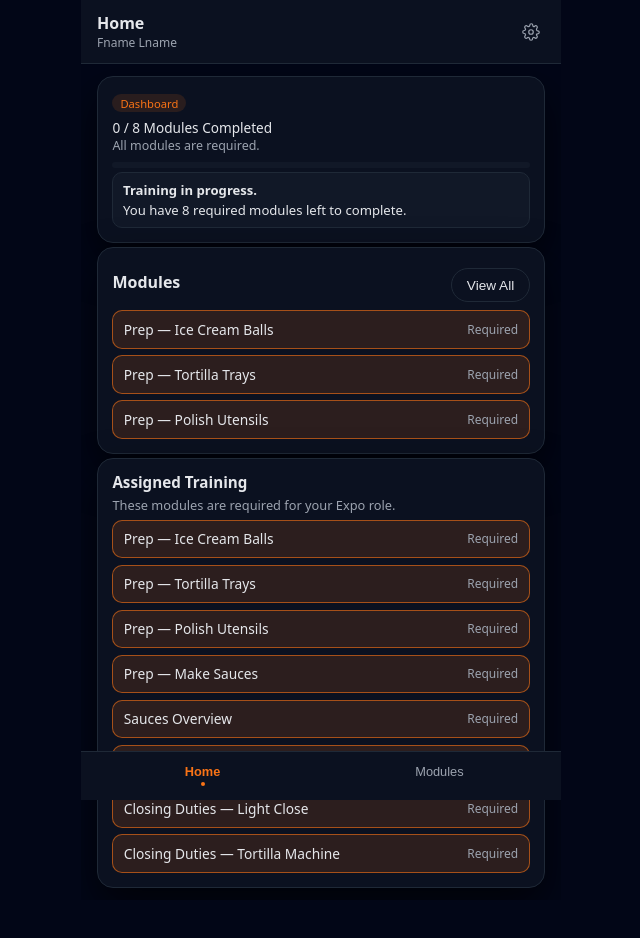
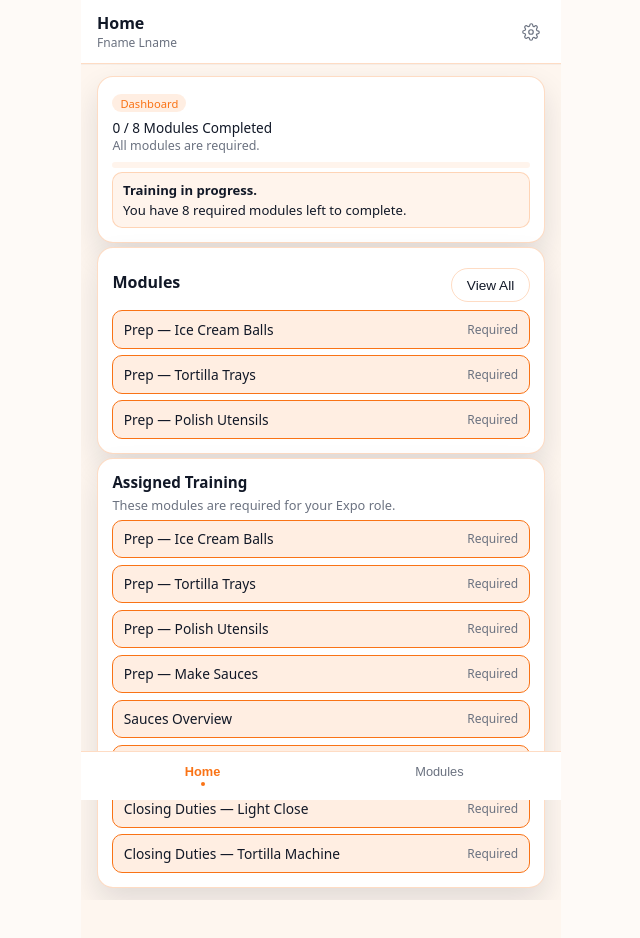
Before and after one commit to Promethean-Games/RITA, a plain HTML site: page index.html in a window 1280 px wide. Shown: the whole page, without its empty margins (319-959 px from the left). Drawn offline with Linux system fonts and the light colour scheme.

Commit message:
Update index.html

```diff
--- a/index.html
+++ b/index.html
@@ -6,6 +6,7 @@
   <meta name="viewport" content="width=device-width, initial-scale=1.0" />
   <style>
     :root {
+      /* Neutral defaults – will be overridden by theme at runtime */
       --bg: #f3f4f6;
       --bg-elevated: #ffffff;
       --bg-soft: #e5e7eb;
@@ -255,14 +256,15 @@
       color: var(--muted);
     }
 
+    /* Required modules now fully theme-driven */
     .list-item.status-required {
-      background: rgba(249,115,22,0.06);
-      border-color: rgba(249,115,22,0.4);
+      background: var(--accent-soft);
+      border-color: var(--accentA);
     }
 
     body.dark .list-item.status-required {
-      background: rgba(249,115,22,0.14);
-      border-color: rgba(249,115,22,0.6);
+      background: var(--accent-soft);
+      border-color: var(--accentA);
     }
 
     .list-item.status-complete {
@@ -556,6 +558,7 @@
       border-radius: 12px;
       border: 1px solid var(--border);
       padding: 0.55rem;
+      background: var(--bg-elevated);
     }
 
     .theme-preview-swatch {
@@ -990,7 +993,7 @@
     ];
 
     // ---------- State & Profile ---------------------------------------------
-    const STORAGE_KEY = "expoTrainingMvpState_v8";
+    const STORAGE_KEY = "expoTrainingMvpState_v9";
     const PROFILE_NAME_KEY = "expoTrainingName"; // legacy fallback
     const PROFILE_FIRST_NAME_KEY = "expoTrainingFirstName";
     const PROFILE_LAST_NAME_KEY = "expoTrainingLastName";
@@ -1005,7 +1008,7 @@
         if (!raw)
           return {
             completed: {},
-            dark: true,
+            dark: false,
             primaryColor: "#f97316",
             secondaryColor: "#facc15",
             selectedThemeId: "house_default",
@@ -1014,7 +1017,7 @@
         const parsed = JSON.parse(raw);
         return {
           completed: parsed.completed || {},
-          dark: typeof parsed.dark === "boolean" ? parsed.dark : true,
+          dark: typeof parsed.dark === "boolean" ? parsed.dark : false,
           primaryColor: parsed.primaryColor || "#f97316",
           secondaryColor: parsed.secondaryColor || "#facc15",
           selectedThemeId: parsed.selectedThemeId || "house_default",
@@ -1023,7 +1026,7 @@
       } catch {
         return {
           completed: {},
-          dark: true,
+          dark: false,
           primaryColor: "#f97316",
           secondaryColor: "#facc15",
           selectedThemeId: "house_default",
@@ -1055,13 +1058,11 @@
       const legacyFull =
         localStorage.getItem(PROFILE_NAME_KEY) || "Fname Lname";
 
-      // Legal name: First + Last if available, else legacy full name.
       let legalName = (firstName + " " + lastName).trim();
       if (!legalName) {
         legalName = legacyFull;
       }
 
-      // Display name: Common name if set, else legal name.
       let displayName = legalName;
       if (commonName && commonName.trim()) {
         displayName = commonName.trim();
@@ -1079,7 +1080,7 @@
         commonName,
         legalName,
         displayName,
-        employee_name: legalName, // used for Sheets / reporting
+        employee_name: legalName,
         location,
         employee_id,
         role,
@@ -1116,8 +1117,8 @@
 
       const payload = {
         timestamp: new Date().toISOString(),
-        employee_name: profile.employee_name,   // legal
-        display_name: profile.displayName,      // UI/common
+        employee_name: profile.employee_name,
+        display_name: profile.displayName,
         employee_id: profile.employee_id,
         location: profile.location,
         role: profile.role,
@@ -1522,13 +1523,21 @@
 
     function applyAccentTheme() {
       const { primary, secondary } = getEffectiveAccentPair();
-      document.documentElement.style.setProperty("--accentA", primary);
-      document.documentElement.style.setProperty("--accentB", secondary);
-      document.documentElement.style.setProperty("--accent", primary);
-      document.documentElement.style.setProperty(
-        "--accent-soft",
-        hexToRgba(primary, 0.12)
-      );
+      const rootStyle = document.documentElement.style;
+
+      rootStyle.setProperty("--accentA", primary);
+      rootStyle.setProperty("--accentB", secondary);
+      rootStyle.setProperty("--accent", primary);
+      rootStyle.setProperty("--accent-soft", hexToRgba(primary, 0.12));
+
+      // For light mode, also tint backgrounds and borders
+      if (!state.dark) {
+        rootStyle.setProperty("--bg", hexToRgba(primary, 0.03));
+        rootStyle.setProperty("--bg-elevated", "#ffffff");
+        rootStyle.setProperty("--bg-soft", hexToRgba(primary, 0.08));
+        rootStyle.setProperty("--border", hexToRgba(primary, 0.25));
+      }
+      // In dark mode, bg vars come from body.dark; accent still updates.
     }
 
     function applyDarkMode() {
@@ -1545,6 +1554,8 @@
       state.dark = !state.dark;
       saveState();
       applyDarkMode();
+      // Re-apply theme so any light-mode BG tint is recalculated when toggling back
+      applyAccentTheme();
     });
 
     // ---------- Style Guide Controls ----------------------------------------
@@ -1767,8 +1778,8 @@
     });
 
     // ---------- Initial Render ----------------------------------------------
+    applyDarkMode();
     applyAccentTheme();
-    applyDarkMode();
     refreshHeaderFromProfile();
     updateSettingsProfileUI();
     initStyleGuideControls();
```
